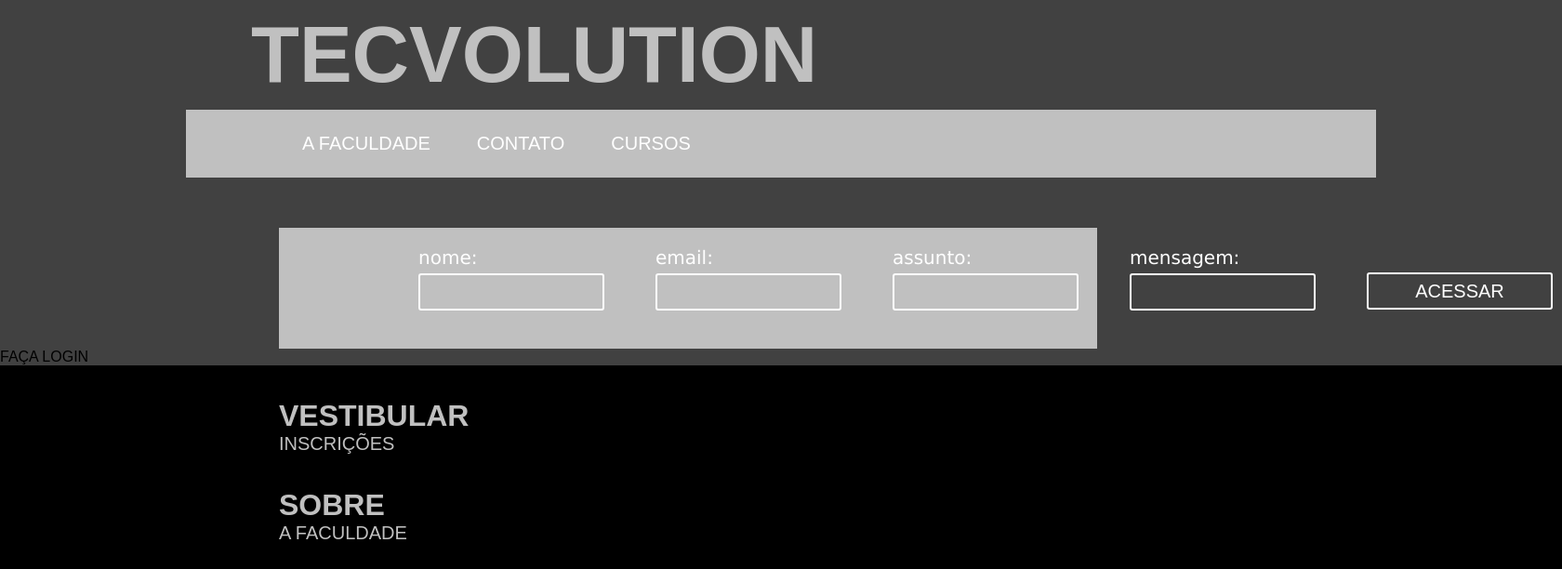
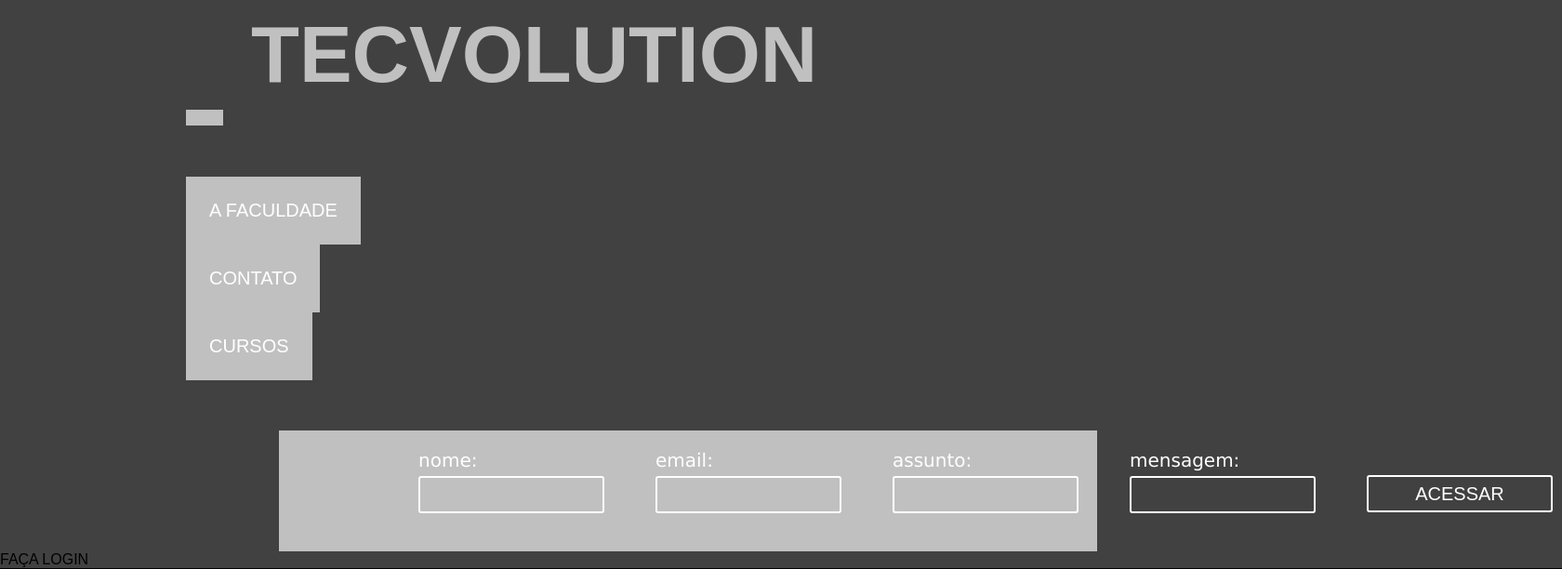
Before and after one commit to LimaHenrique/SiteFaculdadev3, a Django app: template app/templates/logado.html in a window 1680 px wide. Shown: the top 612 px of the page at 93% size. Run offline with Django 3.2, Linux system fonts and the light colour scheme; the template is opened without the code that fills it: values that come from a table or form of the project are taken from there, others are empty; parts of the project's set-up code (start-up, migrations or seed data) failed here and were passed over.

Commit message:
Update css1.css

```diff
--- a/app/static/css1.css
+++ b/app/static/css1.css
@@ -54,8 +54,9 @@
     #menu ul {
         list-style: none;
         margin: 0;
-        padding: 0 100px;
-        display: flex;
+        width: 100%
+        padding: 2 12;
+        display: inline;
         border: 15px solid none;
         background-color: silver; }
     #menu li ul {
```
